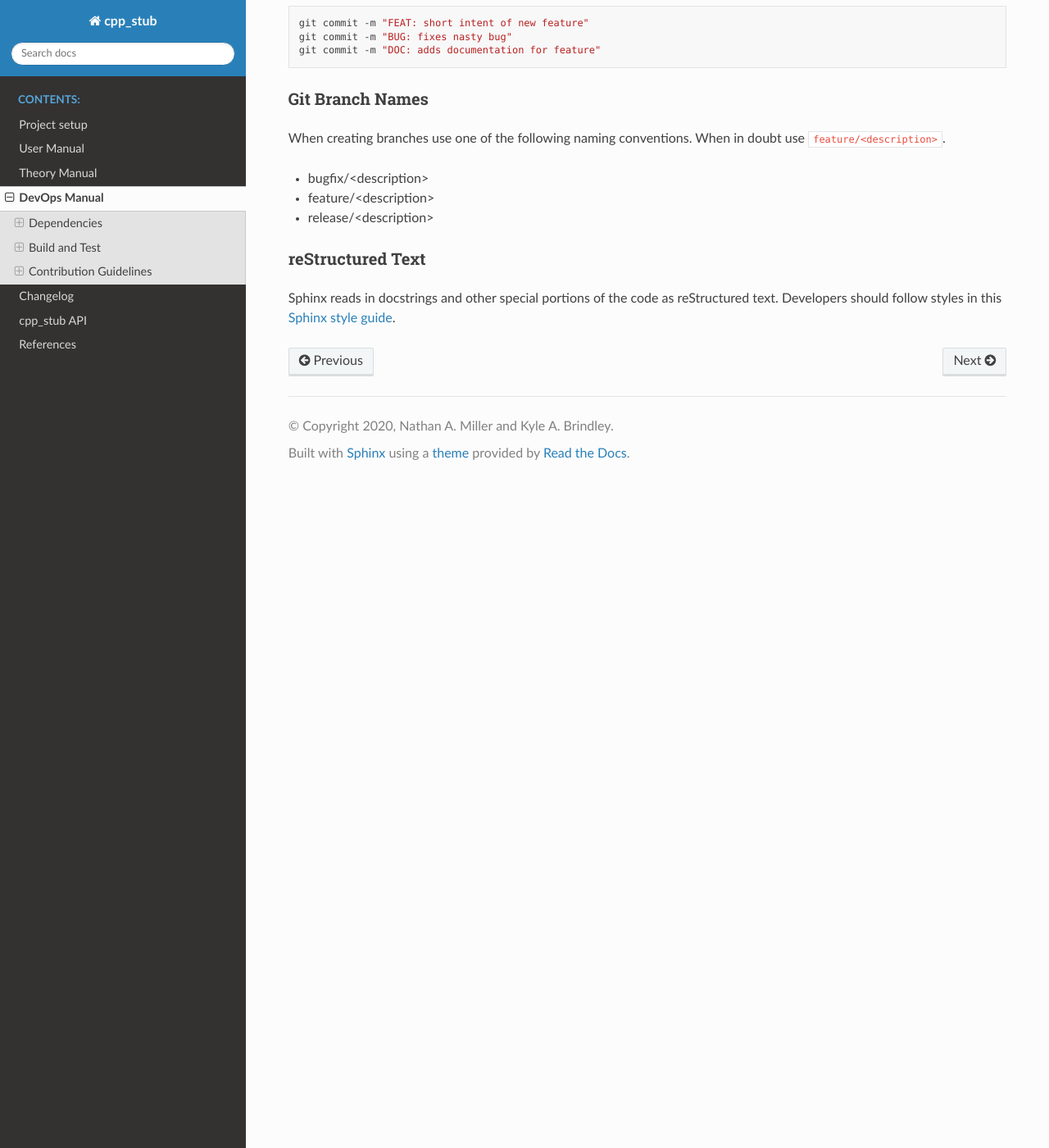
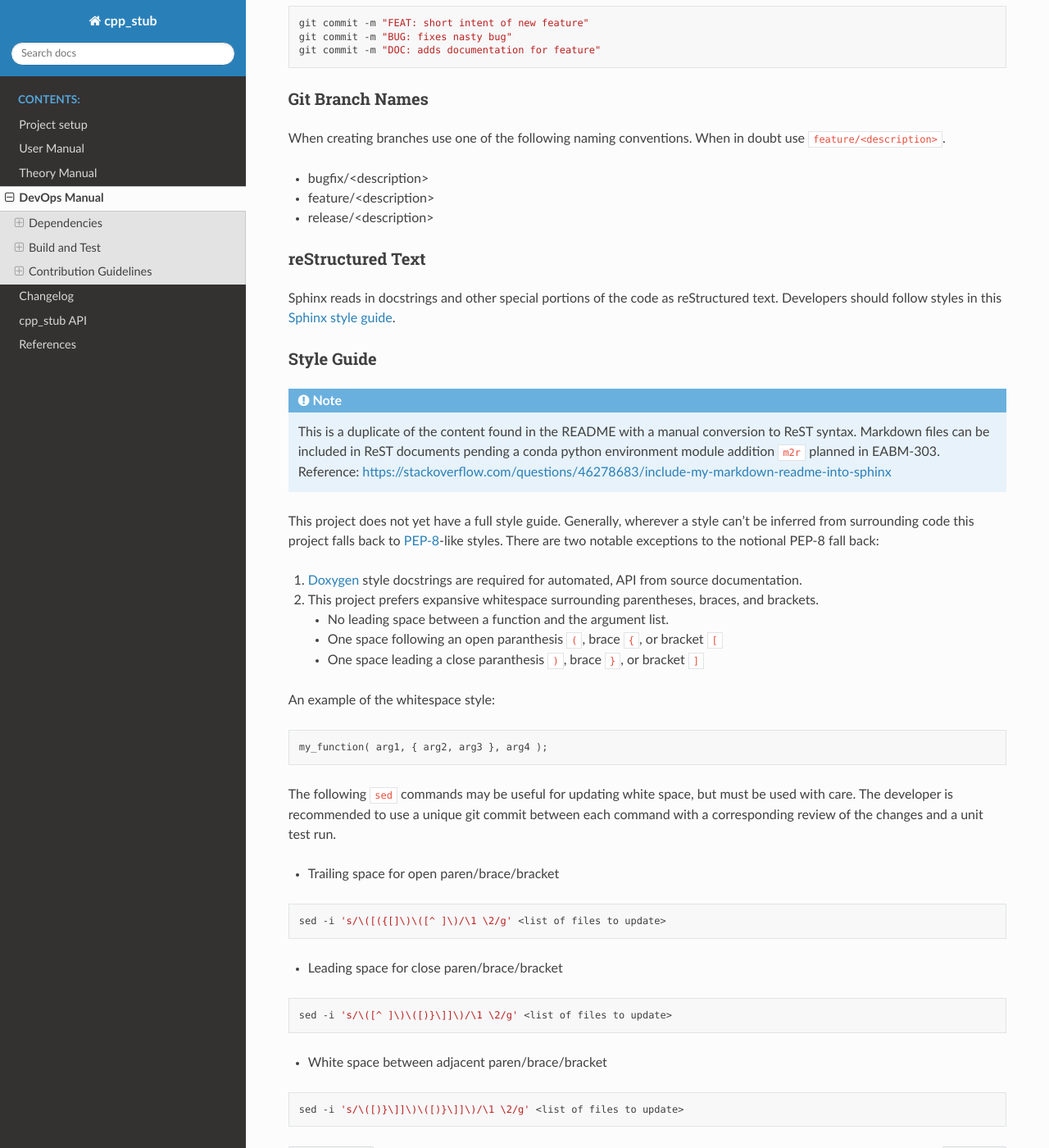
Before and after one commit to lanl/tardigrade-asp, a Sphinx documentation site: the page built from docs/devops.rst, in a window 1280 px wide and 1400 px high, scrolled down 4825 px. Shown: the whole window at 82% size. Built offline with Sphinx 7.4.7 and the Read the Docs theme 2.0.0, drawn with Linux system fonts in a browser that asks for light colours.

Commit message:
DOC: add style guide to sphinx docs

```diff
--- a/docs/contribution.txt
+++ b/docs/contribution.txt
@@ -41,3 +41,48 @@ reStructured Text
 Sphinx reads in docstrings and other special portions of the code as
 reStructured text. Developers should follow styles in this `Sphinx style
 guide`_.
+
+Style Guide
+===========
+
+.. include:: md2rst.txt
+
+This project does not yet have a full style guide. Generally, wherever a style can't be inferred from surrounding code
+this project falls back to `PEP-8`_-like styles. There are two notable exceptions to the notional PEP-8 fall back:
+
+1. `Doxygen`_ style docstrings are required for automated, API from source documentation.
+2. This project prefers expansive whitespace surrounding parentheses, braces, and brackets.
+
+   * No leading space between a function and the argument list.
+   * One space following an open paranthesis ``(``, brace ``{``, or bracket
+     ``[``
+   * One space leading a close paranthesis ``)``, brace ``}``, or bracket ``]``
+
+An example of the whitespace style:
+
+.. code:: c++
+
+   my_function( arg1, { arg2, arg3 }, arg4 );
+
+The following ``sed`` commands may be useful for updating white space, but must
+be used with care. The developer is recommended to use a unique git commit
+between each command with a corresponding review of the changes and a unit test
+run.
+
+* Trailing space for open paren/brace/bracket
+
+.. code:: bash
+
+   sed -i 's/\([({[]\)\([^ ]\)/\1 \2/g' <list of files to update>
+
+* Leading space for close paren/brace/bracket
+
+.. code:: bash
+
+   sed -i 's/\([^ ]\)\([)}\]]\)/\1 \2/g' <list of files to update>
+
+* White space between adjacent paren/brace/bracket
+
+.. code:: bash
+
+   sed -i 's/\([)}\]]\)\([)}\]]\)/\1 \2/g' <list of files to update>
--- a/docs/targets.txt
+++ b/docs/targets.txt
@@ -47,6 +47,7 @@
 .. _`Sphinx style guide`: https://documentation-style-guide-sphinx.readthedocs.io/en/latest/style-guide.html#
 
 .. C++/fortran/cmake links
+.. _`Doxygen`: https://www.doxygen.nl/manual/docblocks.html
 .. _`CMake for Fortran example CMakeLists.txt`: https://gitlab.kitware.com/cmake/community/-/wikis/doc/cmake/languages/fortran/ForFortranExample
 .. _`CMake documentation starting point`: https://cmake.org/cmake/help/v3.14/module/CheckFortranSourceRuns.html
 .. _`Stack Overflow thread`: https://stackoverflow.com/questions/12705562/using-cmake-with-fortran
```
